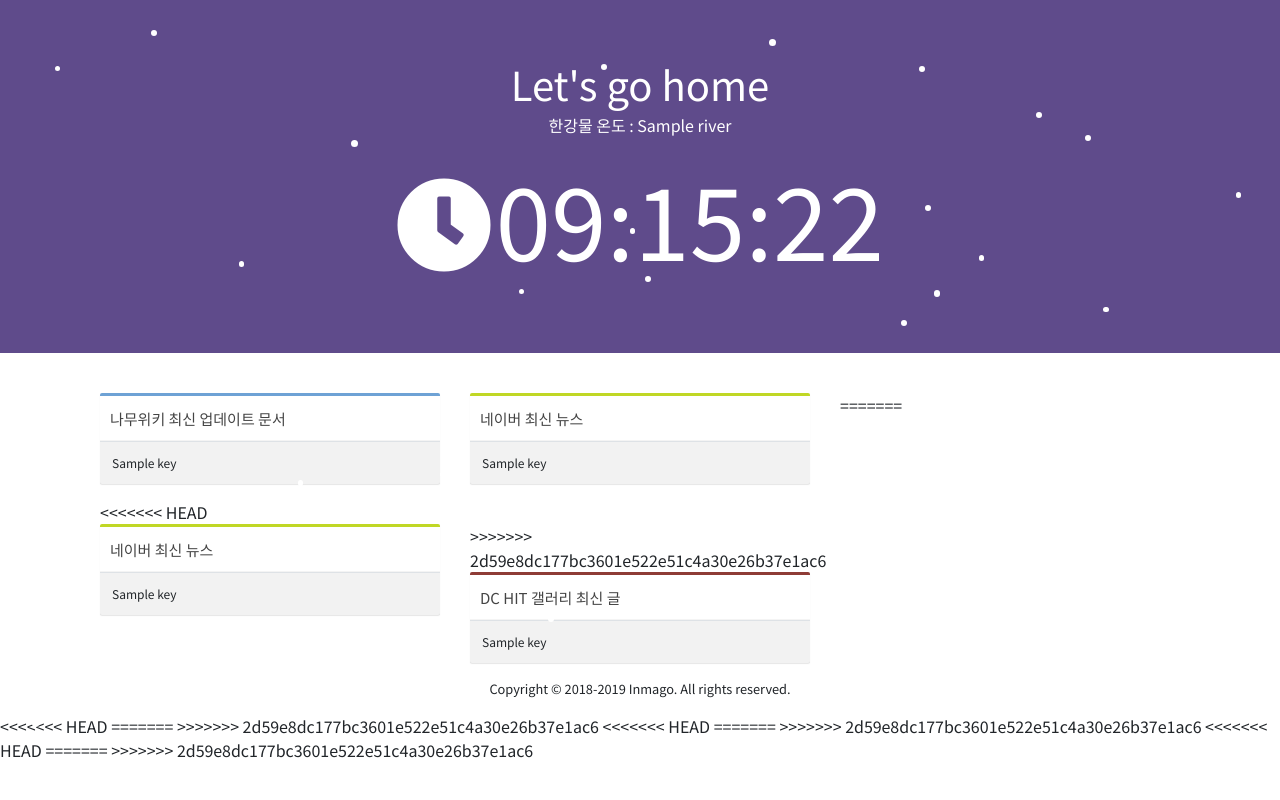
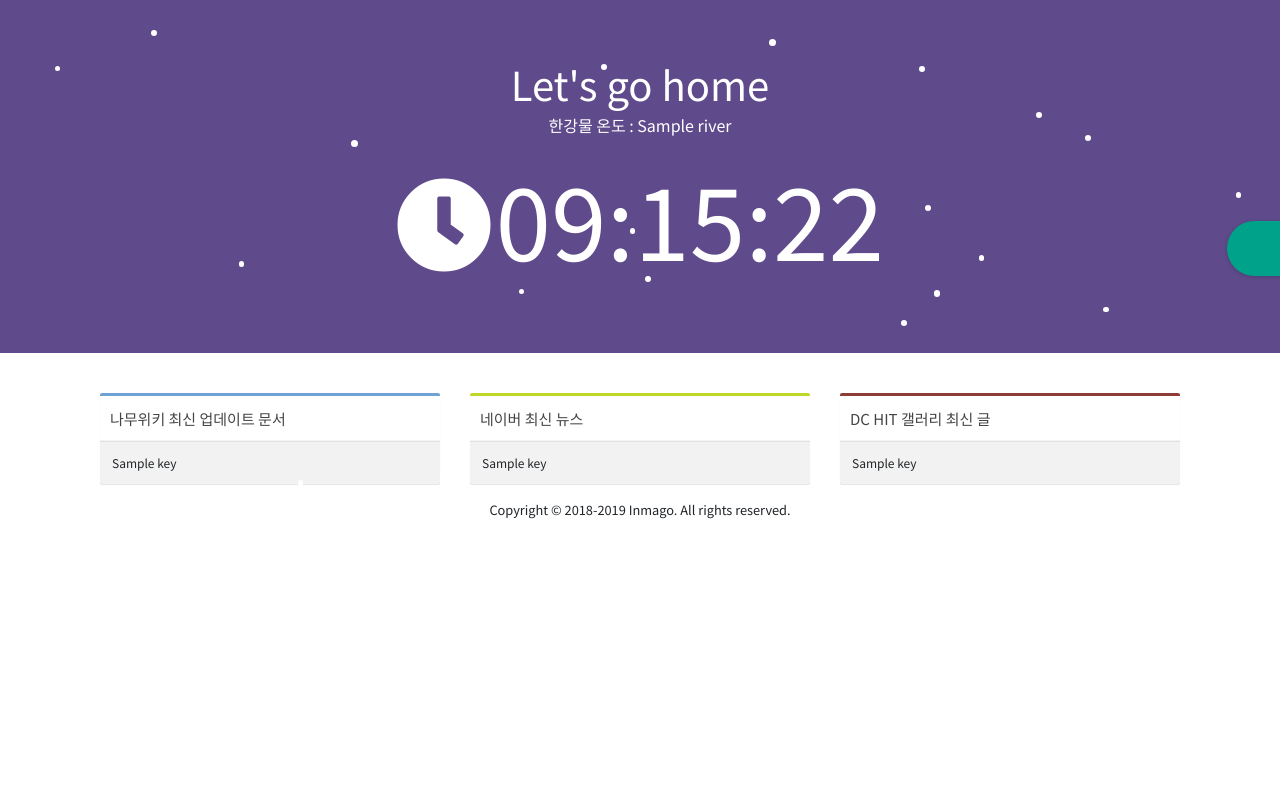
Before and after one commit to spro1/workout, a Flask app: template templates/index.html in a window 1280 px wide. Run offline with Flask 2, Linux system fonts and the light colour scheme; the template is opened without the code that fills it: most values are stand-ins (such as "Sample title", 1, 10 or a date in 2020); some libraries are stand-ins or nearby versions.

Commit message:
merge 충돌

```diff
--- a/static/css/select.css
+++ b/static/css/select.css
@@ -1,4 +1,3 @@
-<<<<<<< HEAD
 .selector-toggle > a {
     position: absolute;
     top: 200px;
@@ -58,7 +57,6 @@
 
 #styleSelector.open {
     right: 0;
-=======
 .selector-toggle > a {
     position: absolute;
     top: 200px;
@@ -118,5 +116,4 @@
 
 #styleSelector.open {
     right: 0;
->>>>>>> 2d59e8dc177bc3601e522e51c4a30e26b37e1ac6
 }
--- a/static/js/pageSet.js
+++ b/static/js/pageSet.js
@@ -1,9 +1,3 @@
-<<<<<<< HEAD
-document.getElementById('toggle_click').addEventListener('click', function (e) {
-    var curDom = e.target;
-    selectBar = curDom.parentNode.parentNode;
-    selectBar.classList.toggle('open');
-=======
 /*
 name : pageSet.js
 */
@@ -11,5 +5,4 @@ document.getElementById('toggle_click').addEventListener('click', function (e) {
     var curDom = e.target;
     selectBar = curDom.parentNode.parentNode;
     selectBar.classList.toggle('open');
->>>>>>> 2d59e8dc177bc3601e522e51c4a30e26b37e1ac6
 });
--- a/templates/index.html
+++ b/templates/index.html
@@ -47,7 +47,6 @@
                             </tbody>
                         </table>
                     </div>
-<<<<<<< HEAD
                 </div>
                 <div class="col-md-4 box__content__table">
                     <div class="box box__top__border-green bg-white">
@@ -66,26 +65,6 @@
                     </div>
                 </div>
                 <div class="col-md-4 box__content__table">
-=======
-                </div>
-                <div class="col-md-4 box__content__table">
-                    <div class="box box__top__border-green bg-white">
-                        <div class="box__header with-border">
-                            <h3 class="box-title">네이버 최신 뉴스</h3>
-                        </div>
-                        <table class="table table-striped">
-                            <tbody>
-                                {% for key, value in naver_urls.items() %}
-                                <tr>
-                                    <td style="cursor:pointer;" onClick="window.open('{{ value }}','','');">{{ key }}</td>
-                                </tr>
-                                {% endfor %}
-                            </tbody>
-                        </table>
-                    </div>
-                </div>
-                <div class="col-md-4 box__content__table">
->>>>>>> 2d59e8dc177bc3601e522e51c4a30e26b37e1ac6
                     <div class="box box__top__border-red bg-white">
                         <div class="box__header with-border">
                             <h3 class="box-title">DC HIT 갤러리 최신 글</h3>
@@ -122,10 +101,7 @@
          </div>
     </footer>
 
-<<<<<<< HEAD
-=======
 
->>>>>>> 2d59e8dc177bc3601e522e51c4a30e26b37e1ac6
     <script src="https://code.jquery.com/jquery-3.3.1.slim.min.js" integrity="sha384-q8i/X+965DzO0rT7abK41JStQIAqVgRVzpbzo5smXKp4YfRvH+8abtTE1Pi6jizo"
         crossorigin="anonymous"></script>
     <script src="https://cdnjs.cloudflare.com/ajax/libs/popper.js/1.14.3/umd/popper.min.js" integrity="sha384-ZMP7rVo3mIykV+2+9J3UJ46jBk0WLaUAdn689aCwoqbBJiSnjAK/l8WvCWPIPm49"
@@ -135,11 +111,8 @@
     <script src="https://ajax.googleapis.com/ajax/libs/jquery/1.11.3/jquery.min.js"></script>
     <script src="static/js/countTimer.js"></script>
     <script src="static/js/pageSet.js"></script>
-<<<<<<< HEAD
     <script src="static/js/snowfall.jquery.js" type="text/javascript"></script>
-=======
 
->>>>>>> 2d59e8dc177bc3601e522e51c4a30e26b37e1ac6
     <script>
         $(function () {
             var Now = new Date();
@@ -157,7 +130,6 @@
             });
         });
     </script>
-<<<<<<< HEAD
     <script type="text/javascript">
 	$(document).ready(function(){
 		$(document).snowfall({
@@ -171,8 +143,6 @@
 </body>
 
 </html>
-=======
 </body>
 
 </html>
->>>>>>> 2d59e8dc177bc3601e522e51c4a30e26b37e1ac6
```
